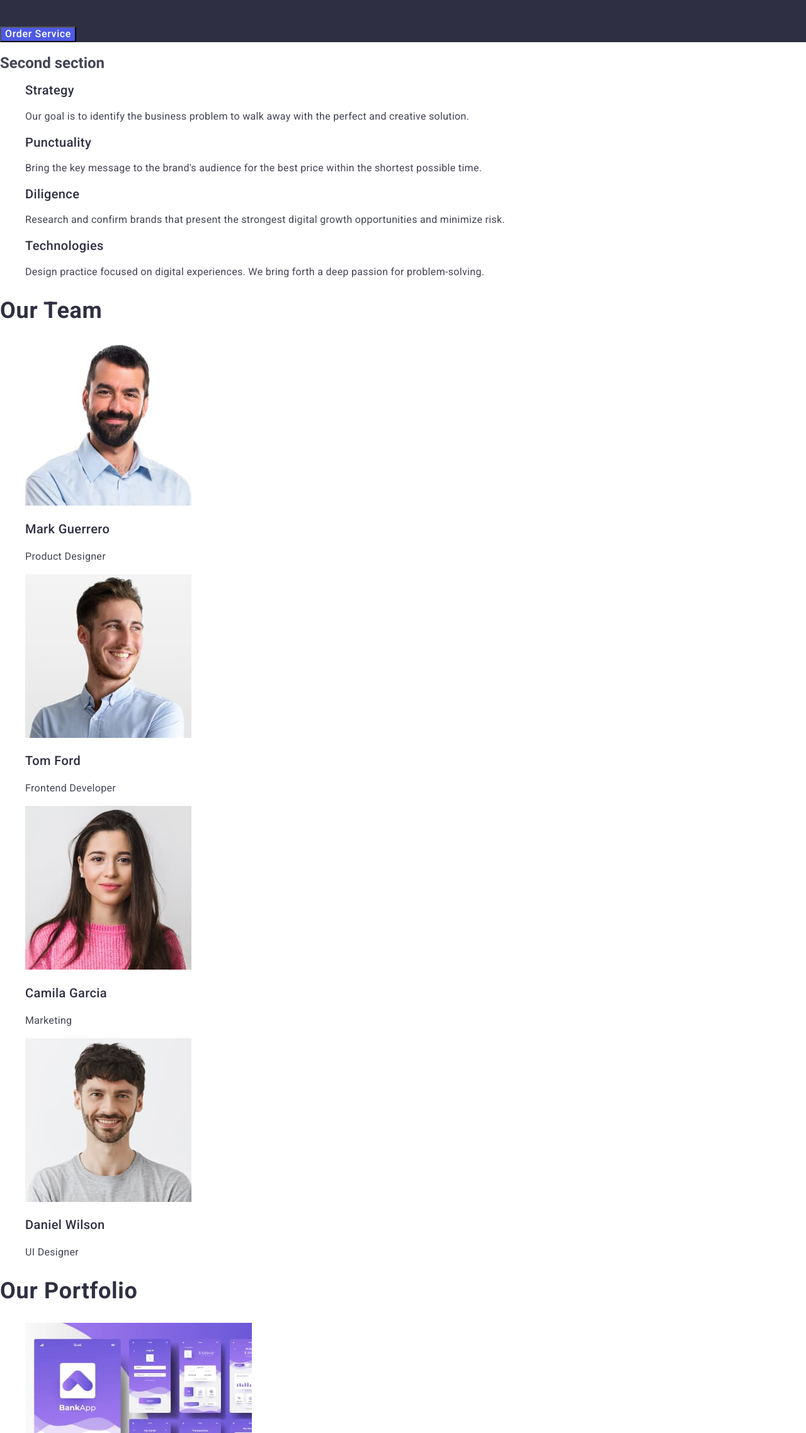
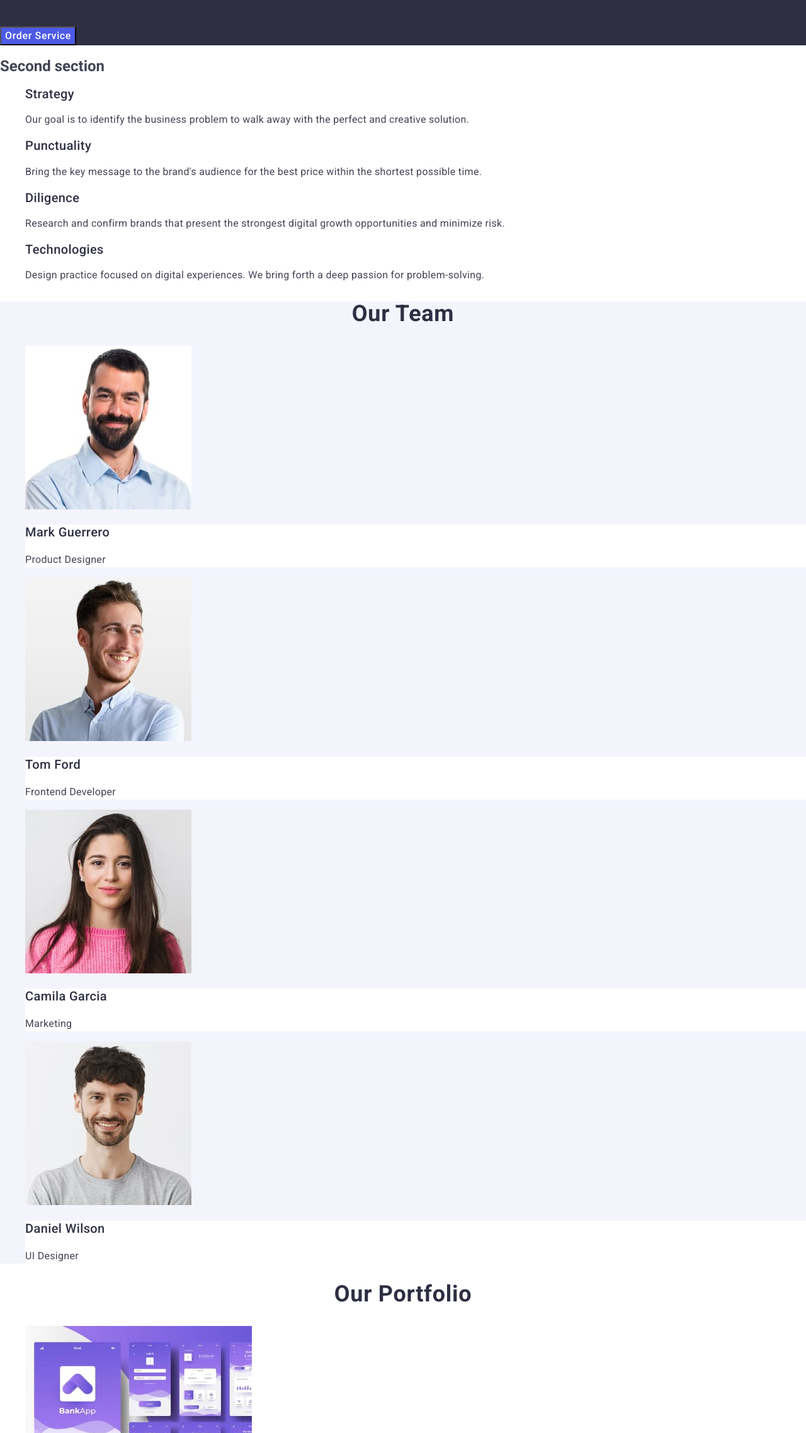
Before and after one commit to MarynaBinko/goit-markup-hw-02, a plain HTML site: page index.html in a window 1280 px wide. Shown: the part 284-2560 px from the top of the page at 63% size. Drawn offline with nearby package versions, Linux system fonts and the light colour scheme.

Commit message:
css styles

```diff
--- a/css/styles.css
+++ b/css/styles.css
@@ -48,6 +48,7 @@ ul, li {
 .nav:hover, .nav:focus{
 color: #404BBF,
      }
+
     .nav{
         color: #2E2F42;
             font-family: Roboto;
@@ -58,7 +59,10 @@ color: #404BBF,
             letter-spacing: 0.02;
     }
 
+.address:hover, .address:focus{
+    color: #404bbf;
 
+}
 .address{
     color:  #434455;
         font-family: Roboto;
@@ -92,15 +96,18 @@ color: #404BBF,
        }
 
         .button-name {
-            color:  #FFF;
+            color:  #FFFFFF;
             font-family: Roboto;
             font-size: 16px;
             font-style: normal;
             font-weight: 500;
-            line-height: 1.5x;
+            line-height: 1.5;
             letter-spacing: 0.04em;
         }
-/* second section */
+/* three section */
+.section_three{
+    background-color: #F4F4FD;
+}
     .title{
         color: #2E2F42;
             font-family: Roboto;
@@ -122,8 +129,9 @@ line-height: 1.5;
 letter-spacing: 0.02em;
     }
       /* Section our team */
-.titleh2{
+.title_section{
     color:  #2E2F42;
+    text-align: center;
         font-family: Roboto;
         font-size: 36px;
         font-style: normal;
@@ -140,6 +148,10 @@ letter-spacing: 0.02em;
     font-weight: 500;
     line-height: 1.2;
     letter-spacing: 0.02em;
+}
+
+.team_name_position{
+    background-color: #FFFFFF;
 }
 
 .position{
--- a/index.html
+++ b/index.html
@@ -30,9 +30,9 @@
           >Web<span class="logo-header">Studio</span>
         </a>
         <ul>
-          <li><a href="#Studio" class="nav">Studio</a></li>
-          <li><a href="#Portfolio" class="nav">Portfolio</a></li>
-          <li><a href="#Contacts" class="nav">Contacts</a></li>
+          <li><a href="./index.html" class="nav">Studio</a></li>
+          <li><a href="" class="nav">Portfolio</a></li>
+          <li><a href="" class="nav">Contacts</a></li>
         </ul>
       </nav>
       <address>
@@ -90,9 +90,9 @@
           </li>
         </ul>
       </section>
-      <!-- Second three -->
-      <section>
-        <h2 class="titleh2">Our Team</h2>
+      <!-- Section three -->
+      <section class="section_three">
+        <h2 class="title_section">Our Team</h2>
         <ul>
           <li>
             <img
@@ -100,40 +100,51 @@
               alt="Picture of Mark Guerrero"
               width="264"
               height="260" />
+            <div class="team_name_position">
               <h3 class="team-name">Mark Guerrero</h3>
               <p class="position">Product Designer</p>
+            </div>
           </li>
+
           <li>
             <img
               src="./images/Our_team/img-2(1).jpg"
               alt="Picture of Tom Ford"
               width="264"
               height="260" />
+            <div class="team_name_position">
               <h3 class="team-name">Tom Ford</h3>
               <p class="position">Frontend Developer</p>
+            </div>
           </li>
+
           <li>
             <img
               src="./images/Our_team/img-1(1).jpg"
               alt="Picture of Camila Garcia"
               width="264"
               height="260" />
+            <div class="team_name_position">
               <h3 class="team-name">Camila Garcia</h3>
               <p class="position">Marketing</p>
+            </div>
           </li>
+
           <li>
             <img
               src="./images/Our_team/img(1).jpg"
               alt="Picture of Daniel Wilson"
               width="264"
               height="260" />
+            <div class="team_name_position">
               <h3 class="team-name">Daniel Wilson</h3>
               <p class="position">UI Designer</p>
+            </div>
           </li>
         </ul>
       </section>
-      <!-- Second four -->
-      <h2 class="titleh2">Our Portfolio</h2>
+      <!-- portfolio -->
+      <h2 class="title_section">Our Portfolio</h2>
       <ul>
         <li>
           <img
```
Lines whose indentation alone changed are shown as unchanged.
